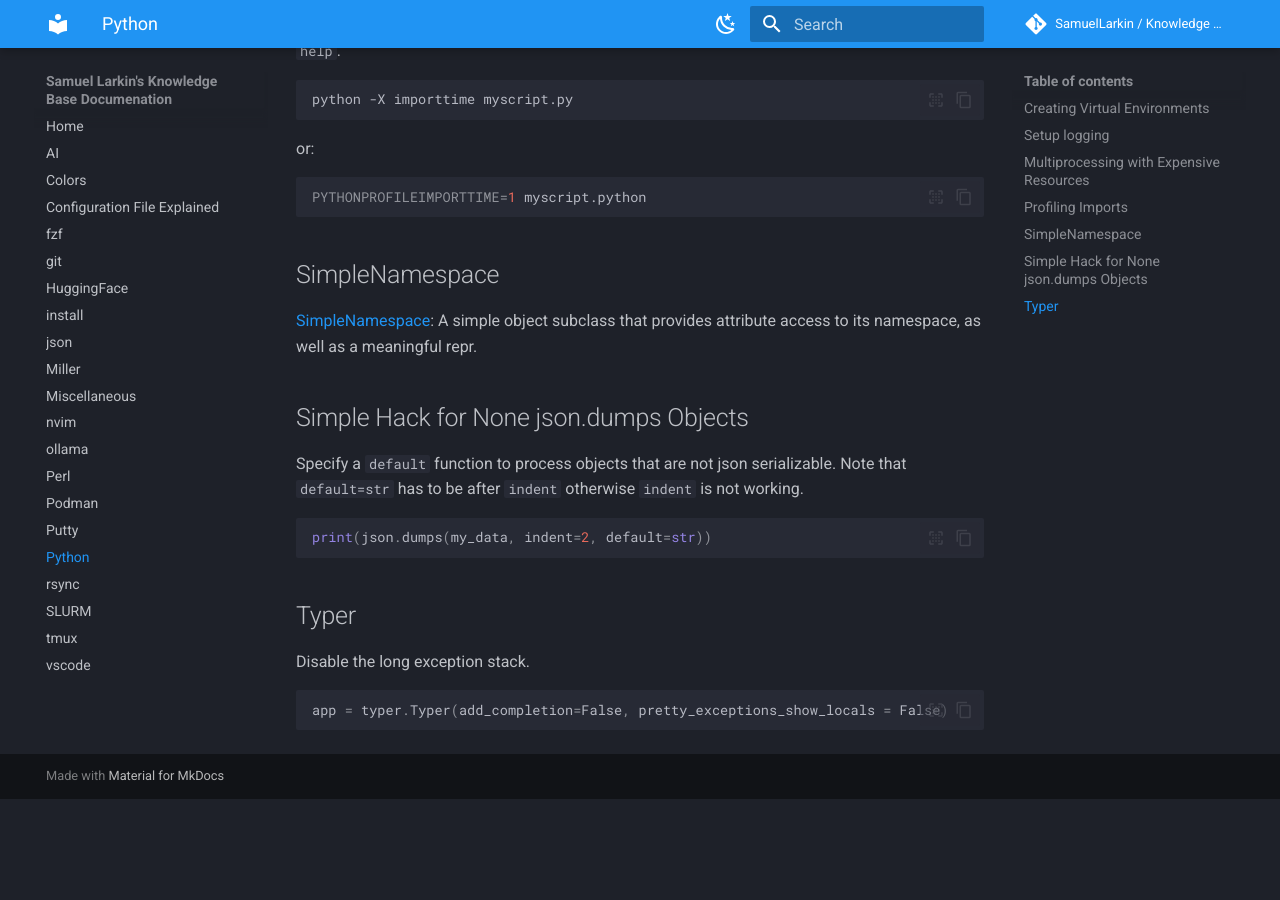
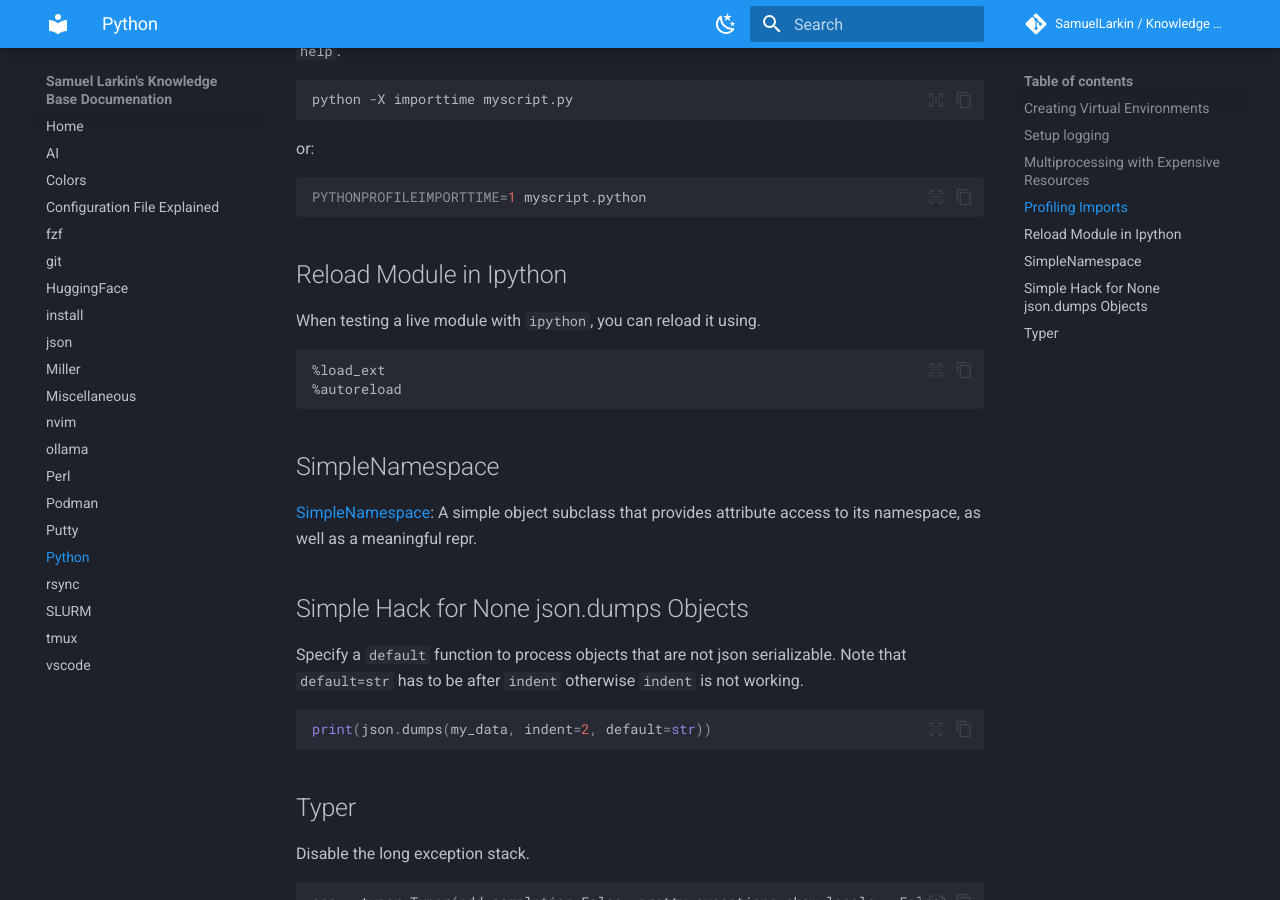
Before and after one commit to SamuelLarkin/kb, an MkDocs documentation site: the page built from docs/python.md, in a window 1280 px wide and 900 px high, scrolled down 2304 px. Built offline with MkDocs 1.6.1 and Material for MkDocs 9.7.7, drawn with Linux system fonts in a browser that asks for light colours; comment, search, counter and statistics services are not loaded; the version menu is left out; before the commit the page ends 3103 px from its top, so only the background shows below that.

Commit message:
docs(pyhton): Reload Module in Ipython

````diff
--- a/docs/python.md
+++ b/docs/python.md
@@ -115,6 +115,15 @@
 PYTHONPROFILEIMPORTTIME=1 myscript.python
 ```
 
+## Reload Module in Ipython
+
+When testing a live module with `ipython`, you can reload it using.
+
+```
+%load_ext
+%autoreload
+```
+
 ## SimpleNamespace
 
 [SimpleNamespace](https://docs.python.org/3/library/types.html#types.SimpleNamespace):
````
